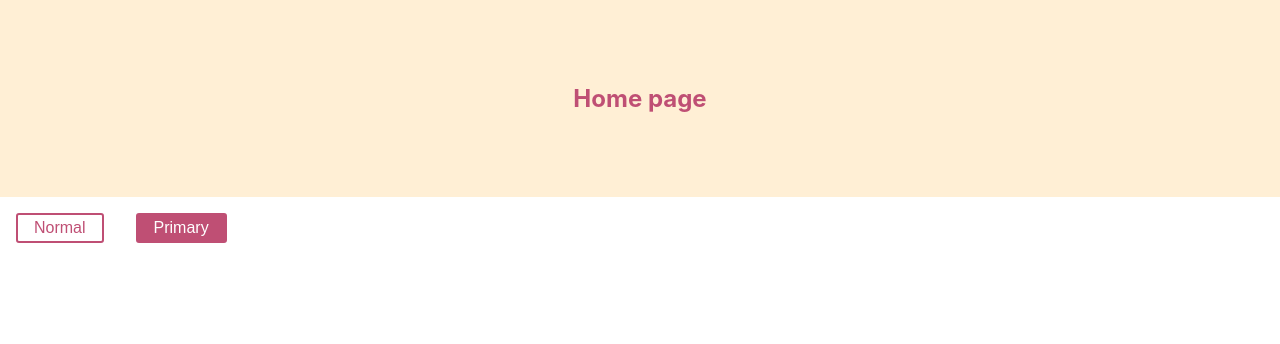
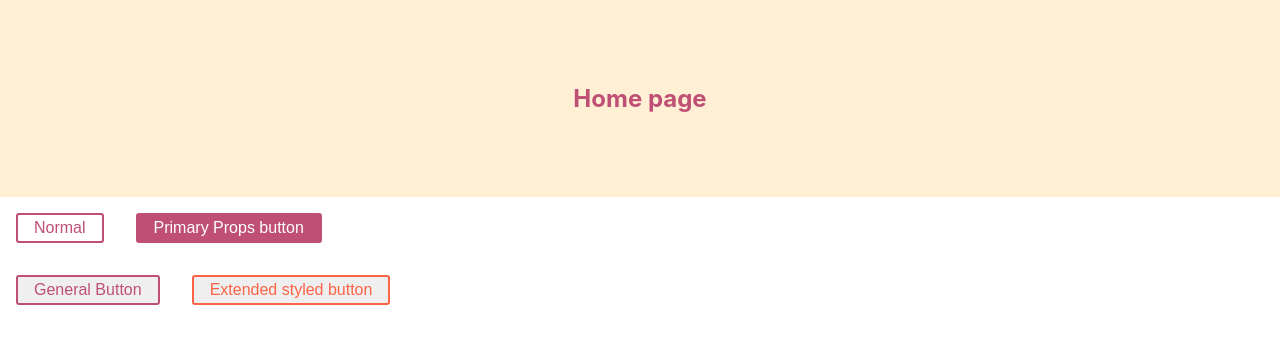
Before and after one commit to Kasun002/react-styled-cp, a React (Create React App) app: page / in a window 1280 px wide. Shown: the top 344 px of the page. Built offline with nearby package versions, Linux system fonts and the light colour scheme.

Commit message:
Extending styled facelity

```diff
--- /dev/null
+++ b/src/components/Extending.tsx
@@ -0,0 +1,26 @@
+import { styled } from "styled-components";
+
+const Button = styled.button`
+    color: #BF4F74;
+    font-size: 1em;
+    margin: 1em;
+    padding: 0.25em 1em;
+    border: 2px solid #BF4F74;
+    border-radius: 3px;
+`;
+
+const CustomButton = styled(Button)`
+    color: tomato;
+    border-color: tomato;
+`;
+
+const ExtendingStyles = () => {
+    return (
+        <div>
+            <Button>General Button</Button>
+            <CustomButton> Extended styled button</CustomButton>
+        </div>
+    )
+}
+
+export default ExtendingStyles;
--- a/src/components/Props.tsx
+++ b/src/components/Props.tsx
@@ -15,7 +15,7 @@ const PropsStyled = () => {
     return (
         <div>
             <Button>Normal</Button>
-            <Button $primary>Primary</Button>
+            <Button $primary>Primary Props button</Button>
         </div>
     )
 }
--- a/src/pages/Home.tsx
+++ b/src/pages/Home.tsx
@@ -1,3 +1,4 @@
+import ExtendingStyles from "../components/Extending";
 import General from "../components/General";
 import PropsStyled from "../components/Props";
 
@@ -6,6 +7,7 @@ const HomePage: React.FC = () => {
         <>
             <General></General>
             <PropsStyled></PropsStyled>
+            <ExtendingStyles></ExtendingStyles>
         </>
     )
 }
```
